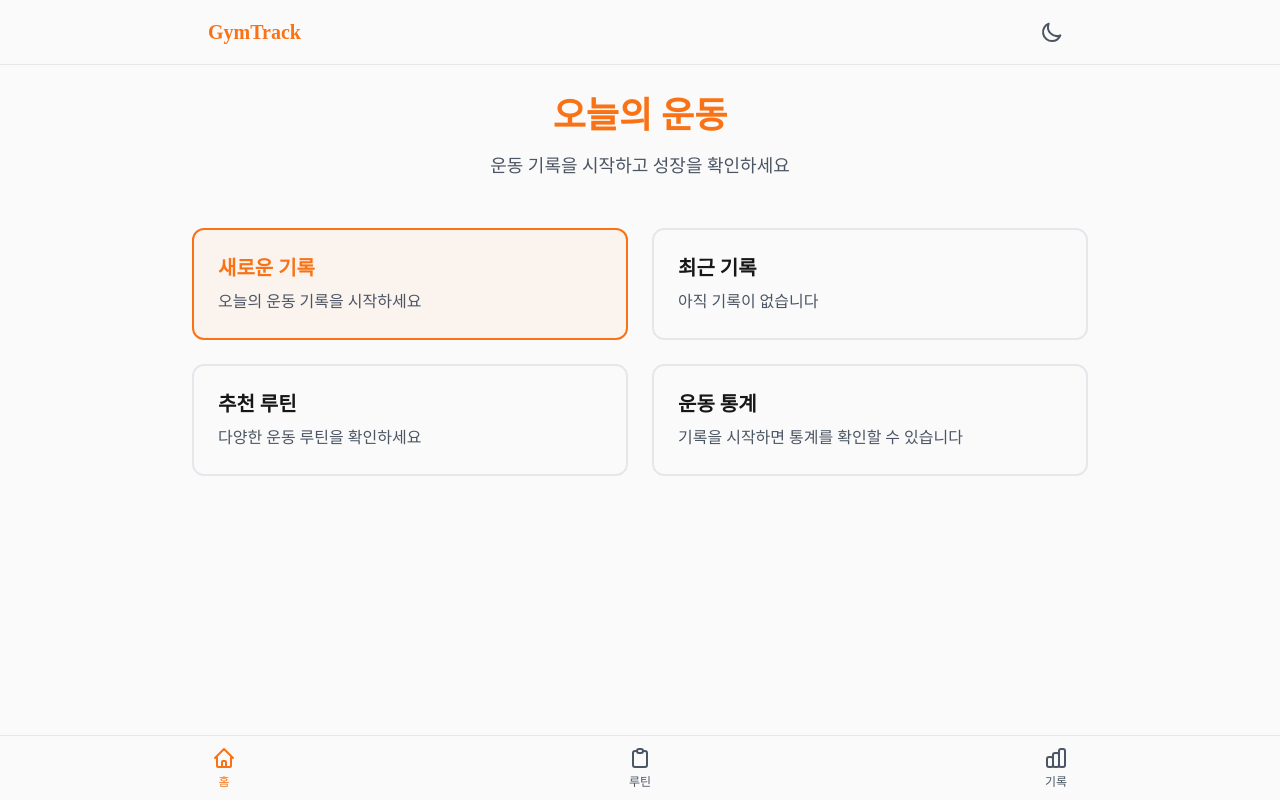
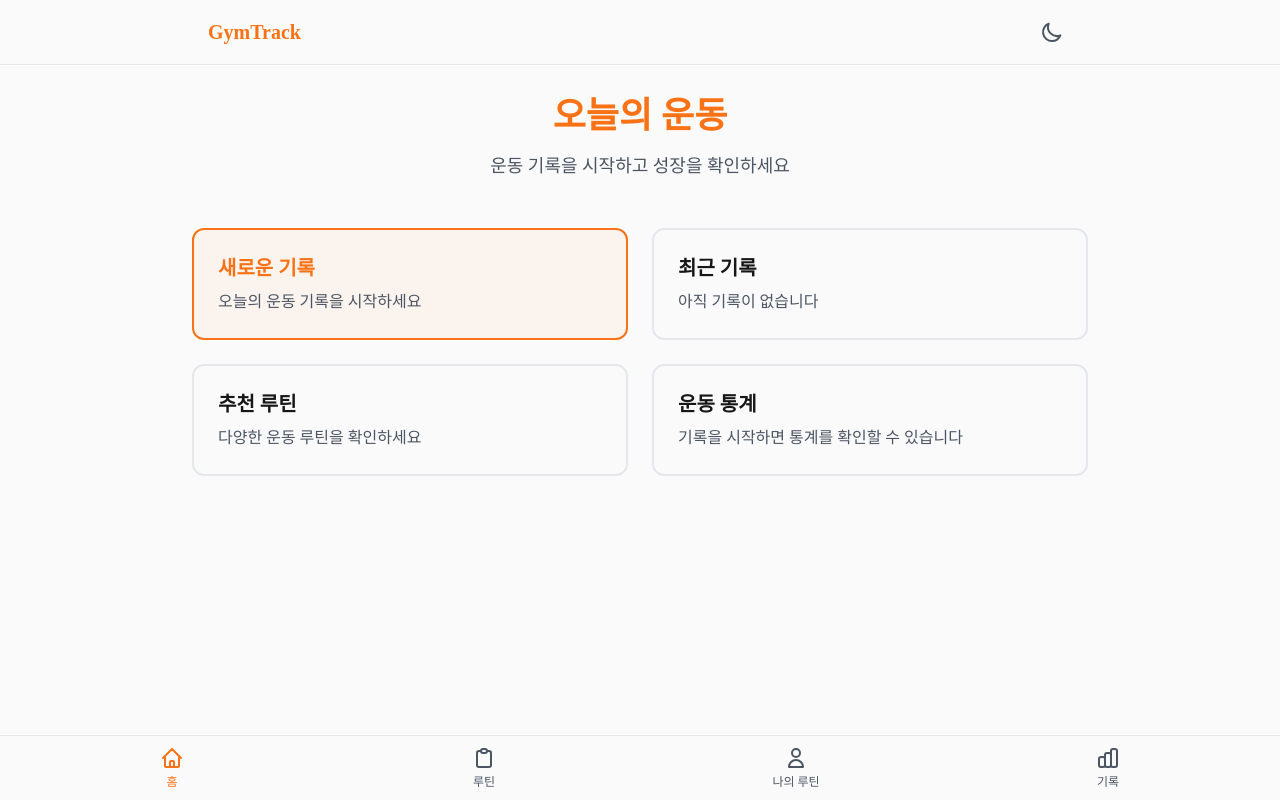
Before and after one commit to amh6281/exercise-record-app, a Next.js app: page / in a window 1280 px wide. Built offline with nearby package versions, Linux system fonts and the light colour scheme.

Commit message:
Feat: 나의 루틴 navigation 추가

```diff
--- a/src/components/layout/Navigation.tsx
+++ b/src/components/layout/Navigation.tsx
@@ -61,6 +61,29 @@ const Navigation = () => {
           </Link>
 
           <Link
+            href='/my-routines'
+            className={`flex h-full w-full flex-col items-center justify-center ${
+              isActive('/my-routines') ? 'text-orange-500' : 'text-gray-600 dark:text-gray-400'
+            }`}
+          >
+            <svg
+              xmlns='http://www.w3.org/2000/svg'
+              className='h-6 w-6'
+              fill='none'
+              viewBox='0 0 24 24'
+              stroke='currentColor'
+            >
+              <path
+                strokeLinecap='round'
+                strokeLinejoin='round'
+                strokeWidth={2}
+                d='M16 7a4 4 0 11-8 0 4 4 0 018 0zM12 14a7 7 0 00-7 7h14a7 7 0 00-7-7z'
+              />
+            </svg>
+            <span className='mt-1 text-xs'>나의 루틴</span>
+          </Link>
+
+          <Link
             href='/records'
             className={`flex h-full w-full flex-col items-center justify-center ${
               isActive('/records') ? 'text-orange-500' : 'text-gray-600 dark:text-gray-400'
```
